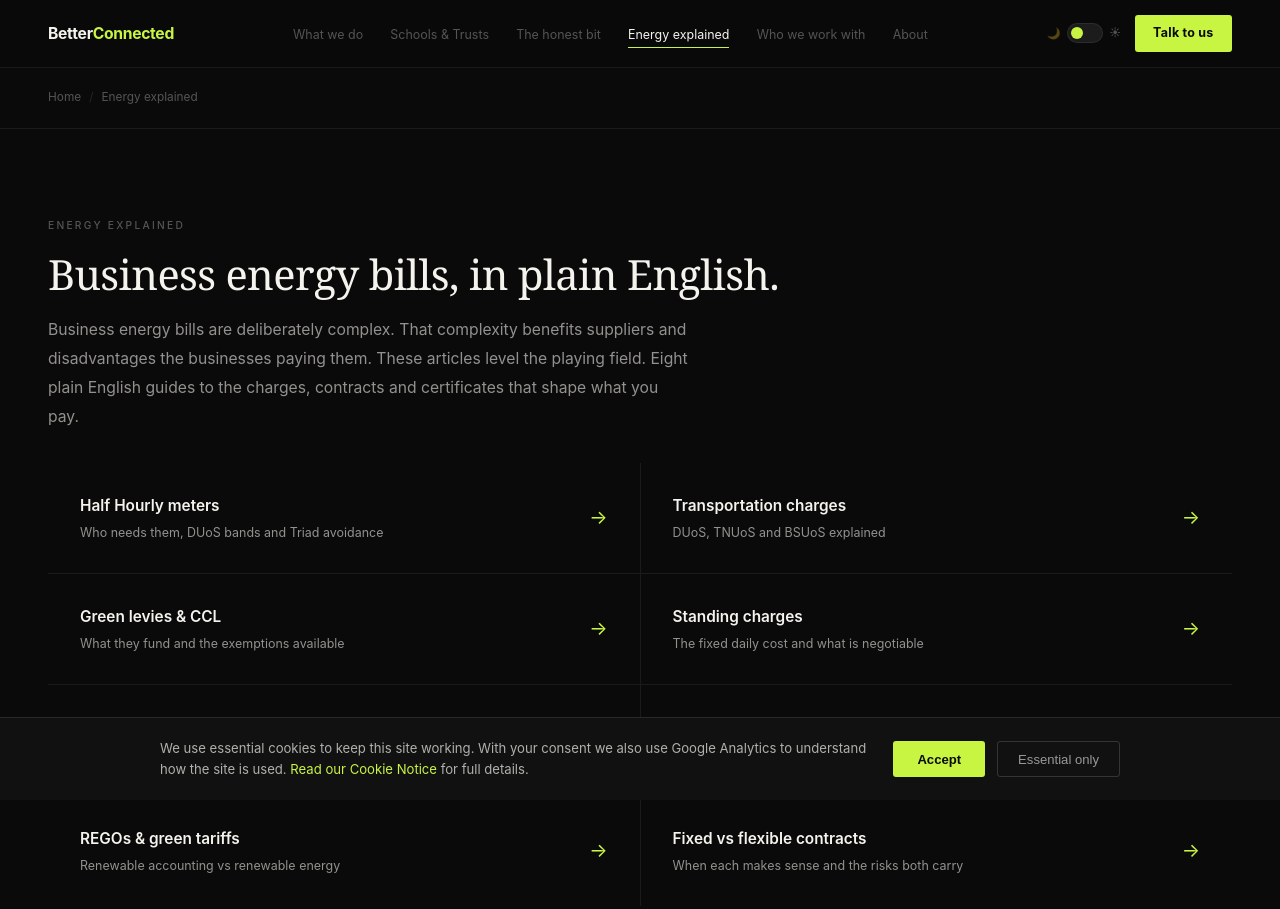
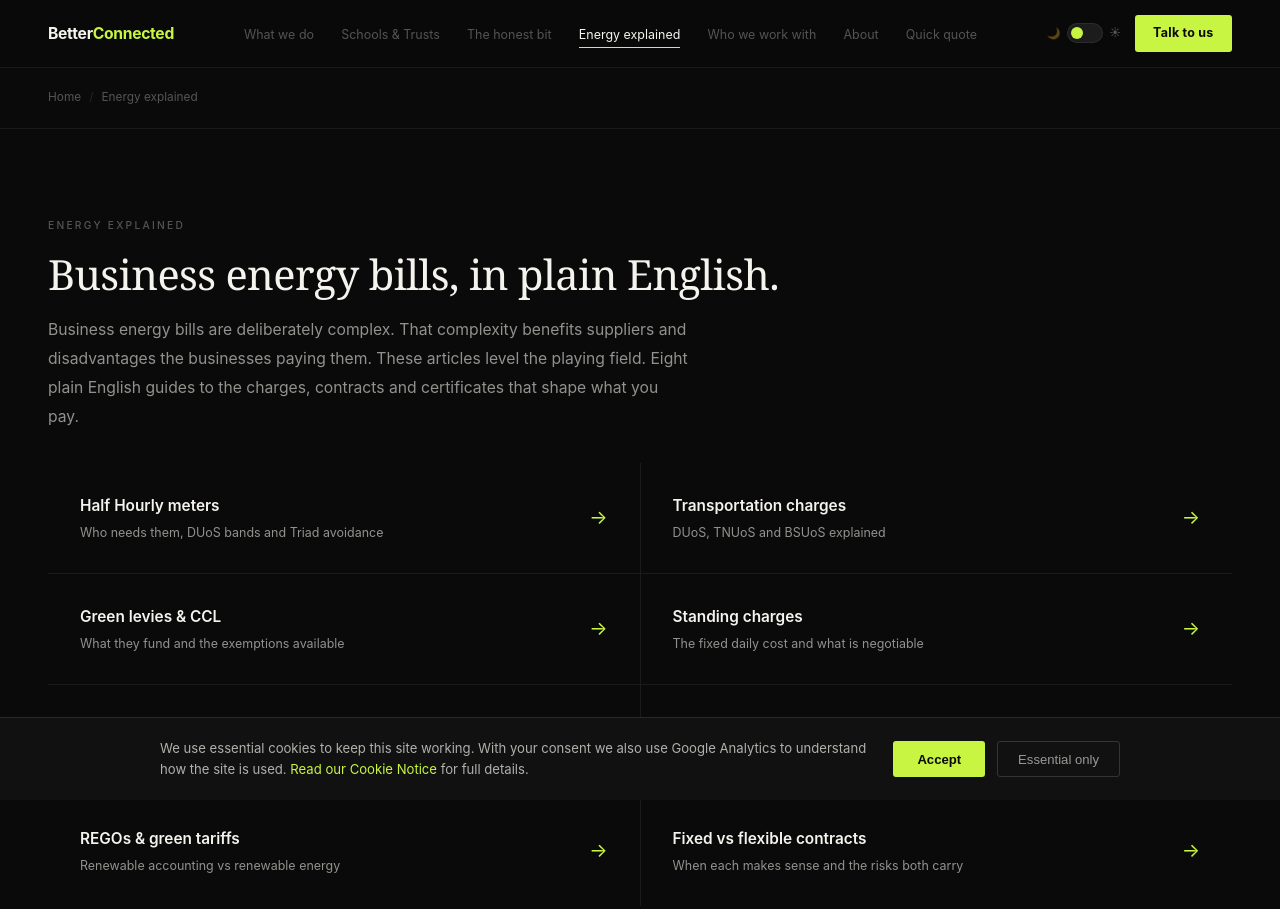
Before and after one commit to Mikecurge/betterconnected, a plain HTML site: page energy-explained/index.html in a window 1280 px wide. Shown: the top 909 px of the page. Drawn offline with Linux system fonts and the light colour scheme.

Commit message:
Add Quick quote link to the top menu

```diff
--- a/energy-explained/index.html
+++ b/energy-explained/index.html
@@ -27,7 +27,7 @@
 <body>
 <nav class="bc-nav">
   <div class="nav-left"><a href="/" aria-label="Better Connected home"><div class="logo-text">Better<span>Connected</span></div></a></div>
-  <ul class="nav-links-desktop"><li><a href="/what-we-do.html">What we do</a></li><li><a href="/schools.html">Schools &amp; Trusts</a></li><li><a href="/the-honest-bit.html">The honest bit</a></li><li><a href="/energy-explained/" class="active">Energy explained</a></li><li><a href="/who-we-work-with.html">Who we work with</a></li><li><a href="/about.html">About</a></li></ul>
+  <ul class="nav-links-desktop"><li><a href="/what-we-do.html">What we do</a></li><li><a href="/schools.html">Schools &amp; Trusts</a></li><li><a href="/the-honest-bit.html">The honest bit</a></li><li><a href="/energy-explained/" class="active">Energy explained</a></li><li><a href="/who-we-work-with.html">Who we work with</a></li><li><a href="/about.html">About</a></li><li><a href="https://quotes.betterconnected.biz">Quick quote</a></li></ul>
   <div class="nav-right">
     <div class="mode-toggle" onclick="toggleMode()" title="Toggle light or dark mode" role="switch" aria-label="Toggle light or dark mode"><span class="tog-ic">&#127769;</span><div class="trk"><div class="thb"></div></div><span class="tog-ic">&#9728;</span></div>
     <button class="nav-menu-btn" onclick="openDrawer()">Menu</button>
@@ -36,7 +36,7 @@
 </nav>
 <div class="nav-drawer" id="nav-drawer">
   <div class="drawer-header"><div class="nav-left"><div class="owl-panel"><svg class="bc-owl" width="22" height="40" viewBox="0 0 44 80" fill="none" aria-hidden="true"><path class="body" d="M6 16 C6 6 38 6 38 16 L38 62 C38 72 32 76 22 76 C12 76 6 72 6 62 Z"/><circle class="cutout" cx="15" cy="26" r="7.5"/><circle class="cutout" cx="29" cy="26" r="7.5"/><path class="c-restore" d="M29 18.5 L37.5 22 L37.5 30 L29 33.5 L33 26 Z"/><line class="toe" x1="14" y1="76" x2="8" y2="80" stroke-width="3" stroke-linecap="round"/><line class="toe" x1="14" y1="76" x2="14" y2="80" stroke-width="3" stroke-linecap="round"/><line class="toe" x1="14" y1="76" x2="20" y2="80" stroke-width="3" stroke-linecap="round"/><line class="toe" x1="30" y1="76" x2="24" y2="80" stroke-width="3" stroke-linecap="round"/><line class="toe" x1="30" y1="76" x2="30" y2="80" stroke-width="3" stroke-linecap="round"/><line class="toe" x1="30" y1="76" x2="36" y2="80" stroke-width="3" stroke-linecap="round"/></svg></div><div class="logo-text">Better<span>Connected</span></div></div><button class="drawer-close" onclick="closeDrawer()" aria-label="Close menu">&#10005;</button></div>
-  <div class="drawer-links"><a href="/what-we-do.html">What we do</a><a href="/schools.html">Schools &amp; Trusts</a><a href="/the-honest-bit.html">The honest bit</a><a href="/energy-explained/">Energy explained</a><a href="/who-we-work-with.html">Who we work with</a><a href="/about.html">About</a><a href="/metering.html">Metering Services</a><a href="/entry-criteria.html">Entry criteria</a></div>
+  <div class="drawer-links"><a href="/what-we-do.html">What we do</a><a href="/schools.html">Schools &amp; Trusts</a><a href="/the-honest-bit.html">The honest bit</a><a href="/energy-explained/">Energy explained</a><a href="/who-we-work-with.html">Who we work with</a><a href="/about.html">About</a><a href="https://quotes.betterconnected.biz">Quick quote</a><a href="/metering.html">Metering Services</a><a href="/entry-criteria.html">Entry criteria</a></div>
   <a class="drawer-cta" href="/contact.html">Talk to us &#8594;</a>
 </div>
 <div class="page-wrap">
```
